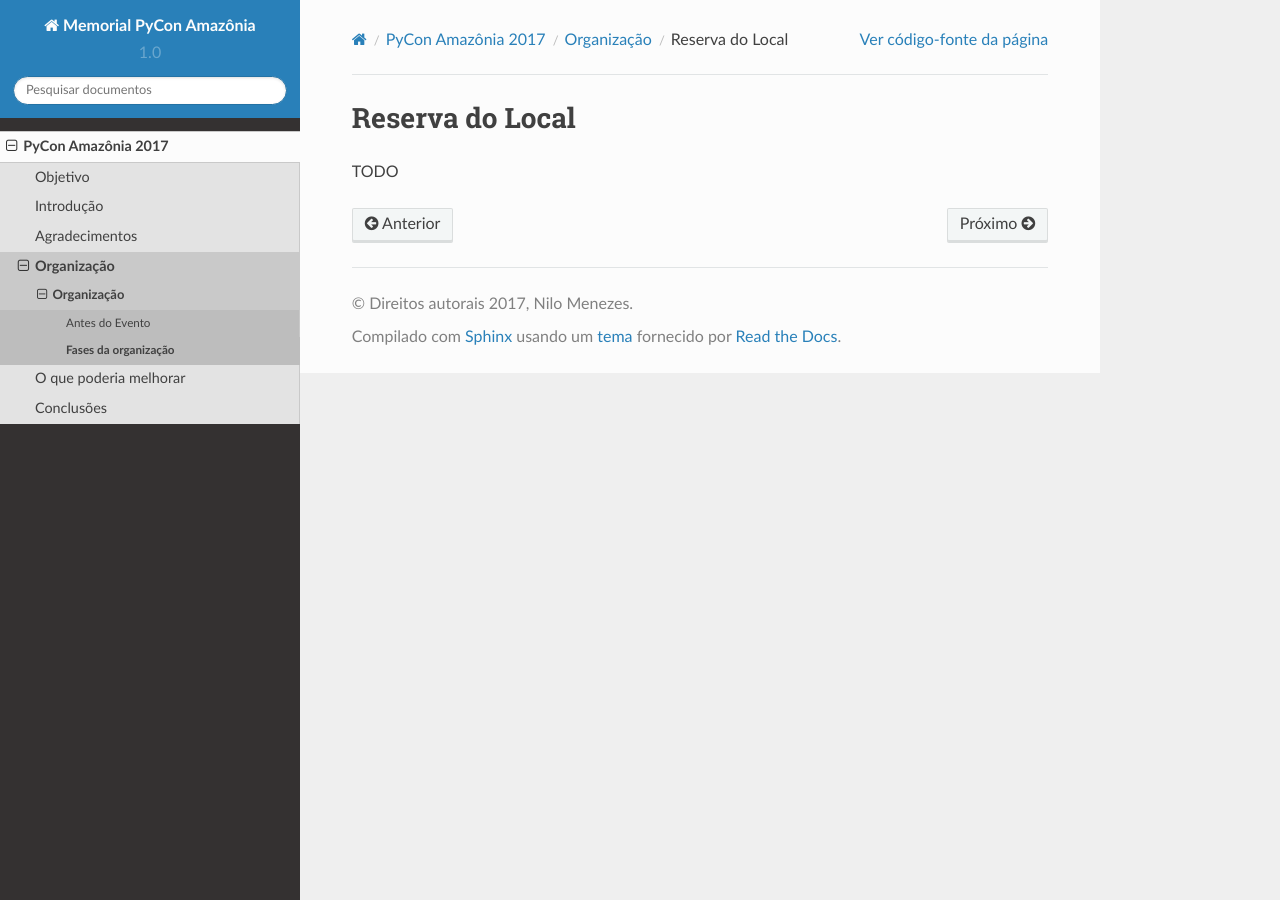
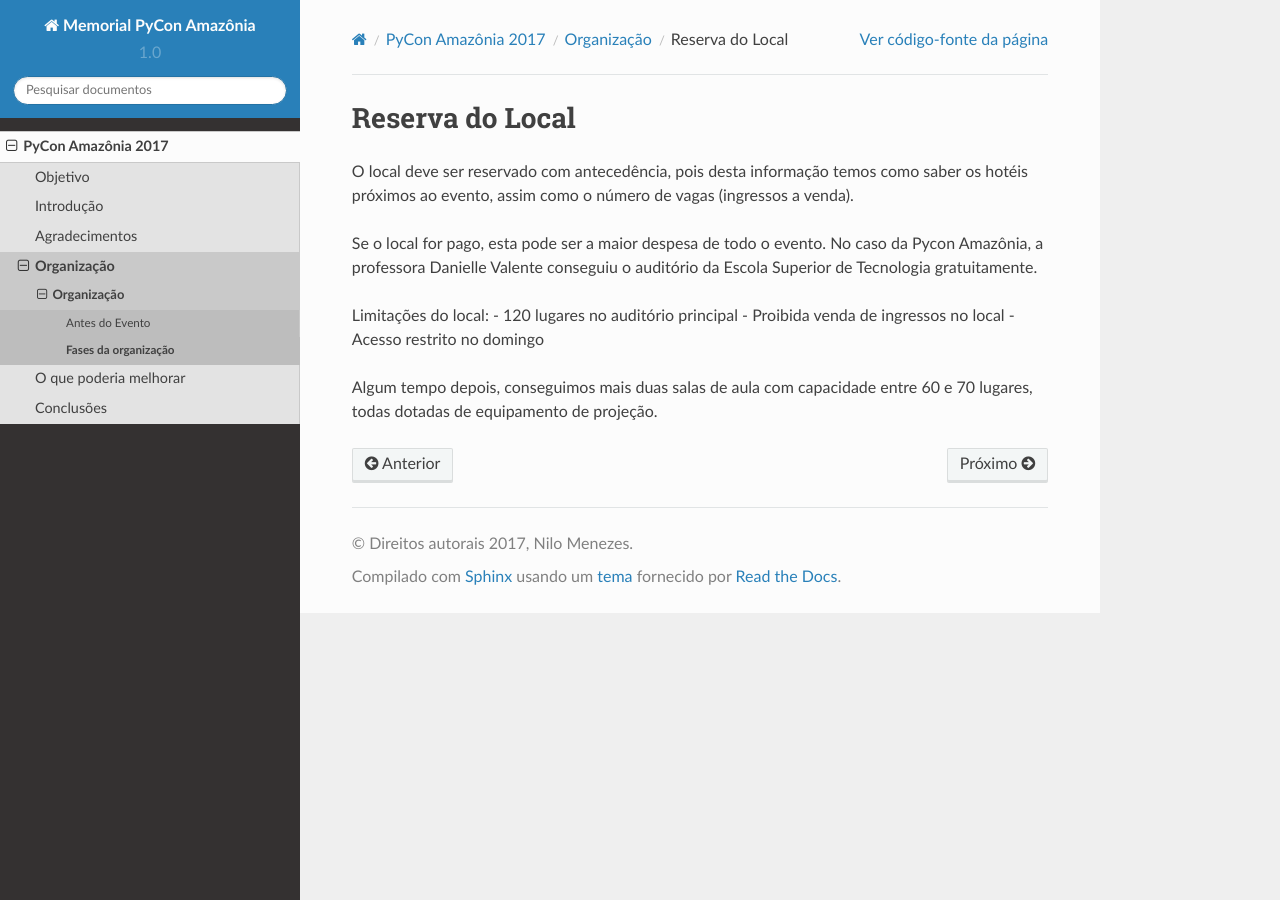
Before and after one commit to pythonbrasil/pycon-amazonia-memorial, a Sphinx documentation site: the page built from source/2017/reserva.rst, in a window 1280 px wide. Built offline with Sphinx 7.4.7 and the Read the Docs theme 2.0.0, drawn with Linux system fonts in a browser that asks for light colours.

Commit message:
alteração reserva

```diff
--- a/source/2017/reserva.rst
+++ b/source/2017/reserva.rst
@@ -1,4 +1,17 @@
 Reserva do Local
 ========================
 
-TODO
+O local deve ser reservado com antecedência, pois desta informação temos como
+saber os hotéis próximos ao evento, assim como o número de vagas (ingressos a venda).
+
+Se o local for pago, esta pode ser a maior despesa de todo o evento. No caso da
+Pycon Amazônia, a professora Danielle Valente conseguiu o auditório da Escola Superior
+de Tecnologia gratuitamente.
+
+Limitações do local:
+- 120 lugares no auditório principal
+- Proibida venda de ingressos no local
+- Acesso restrito no domingo
+
+Algum tempo depois, conseguimos mais duas salas de aula com capacidade entre
+60 e 70 lugares, todas dotadas de equipamento de projeção.
```
